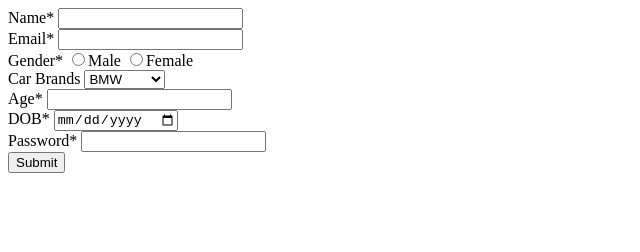
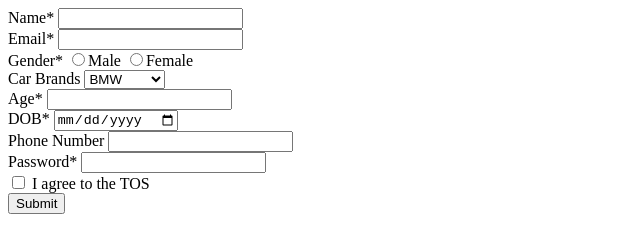
Before and after one commit to acciojob/signup-form-car-Smta028, a website: page main.html in a window 1280 px wide. Shown: the whole page, without its empty margins (0-640 px from the left). Drawn offline with Linux system fonts and the light colour scheme.

Commit message:
created a submission

```diff
--- a/main.html
+++ b/main.html
@@ -40,8 +40,16 @@
 			<input type="date" required id="dob" >
 		</div>
 		<div>
+			<label for="pn">Phone Number</label>
+			<input type="number" required id="pn" >
+		</div>
+		<div>
 			<label for="password">Password*</label>
 			<input type="password"  required id="password">
+		</div>
+		<div>
+			<input type="checkbox" required id"TOS">
+			<label for="tos">I agree to the TOS</label>
 		</div>
 		<div>
 			<button type="submit">Submit</button>
```
